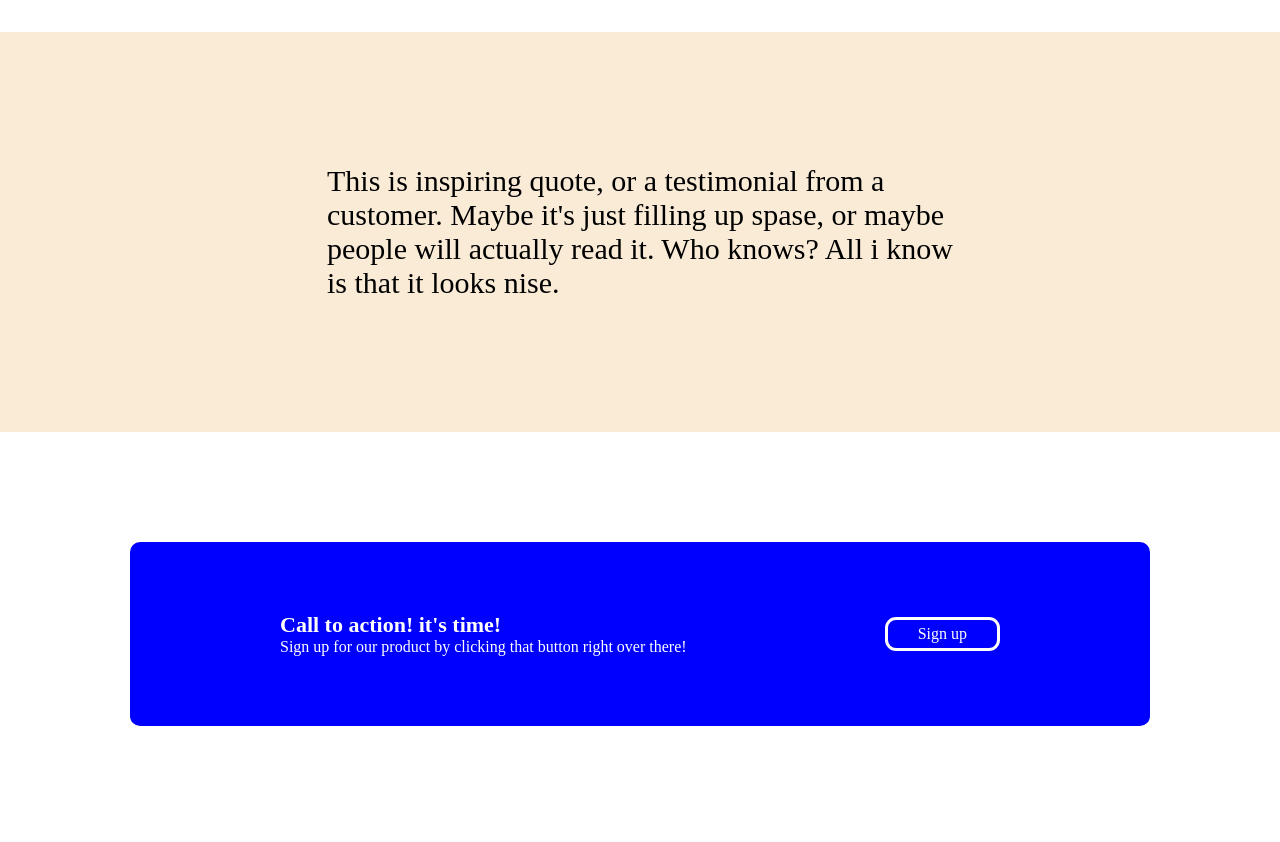
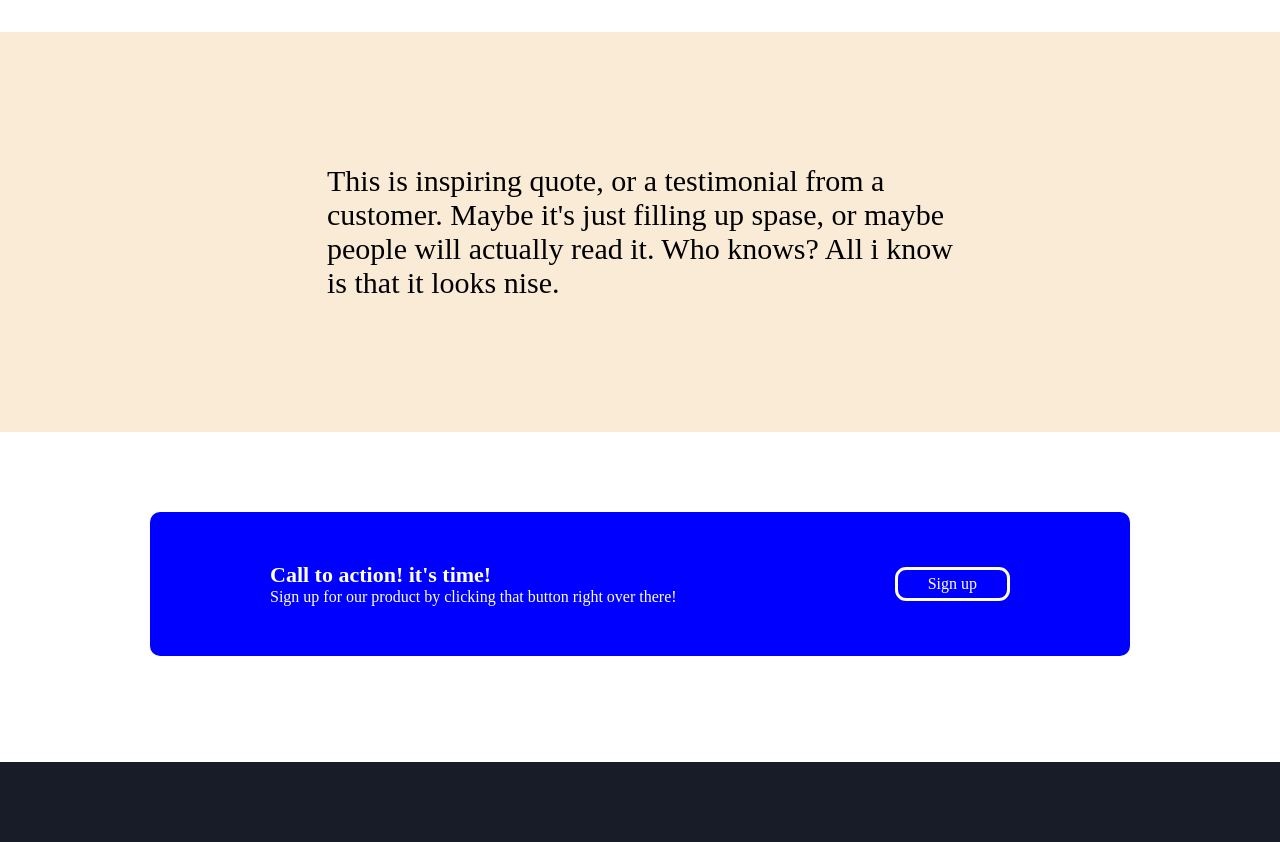
Before and after one commit to Shelter228/proect1, a plain HTML site: page index.html in a window 1280 px wide. Shown: the part 806-1648 px from the top of the page. Before the commit the page ends 1568 px from the top, so only its background shows below. Drawn offline with Linux system fonts and the light colour scheme.

Commit message:
correct some blocks

```diff
--- a/index.html
+++ b/index.html
@@ -73,6 +73,7 @@
       <a class="buttons" >Sign up</a>
     </div>
   </div>
+  <footer> </footer>
 </body>
 
 </html>
--- a/style.css
+++ b/style.css
@@ -94,13 +94,13 @@ h3 {
 /* container3 */
 .container4 {
   height: 330px;
-  padding: 110px 130px;
+  padding: 80px 150px;
 }
 .main4 {
   display: flex;
   justify-content: space-between;
   align-items: center;
-  padding: 70px 150px;
+  padding: 50px 120px;
   background-color: blue;
   border-radius: 10px;
   color: #ffffff;
@@ -111,3 +111,8 @@ h3 {
   color: #ffffff;
   border-radius: 11px;
 }
+footer {
+  background-color: #181c29;
+  padding: 40px 60px;
+
+}
```
